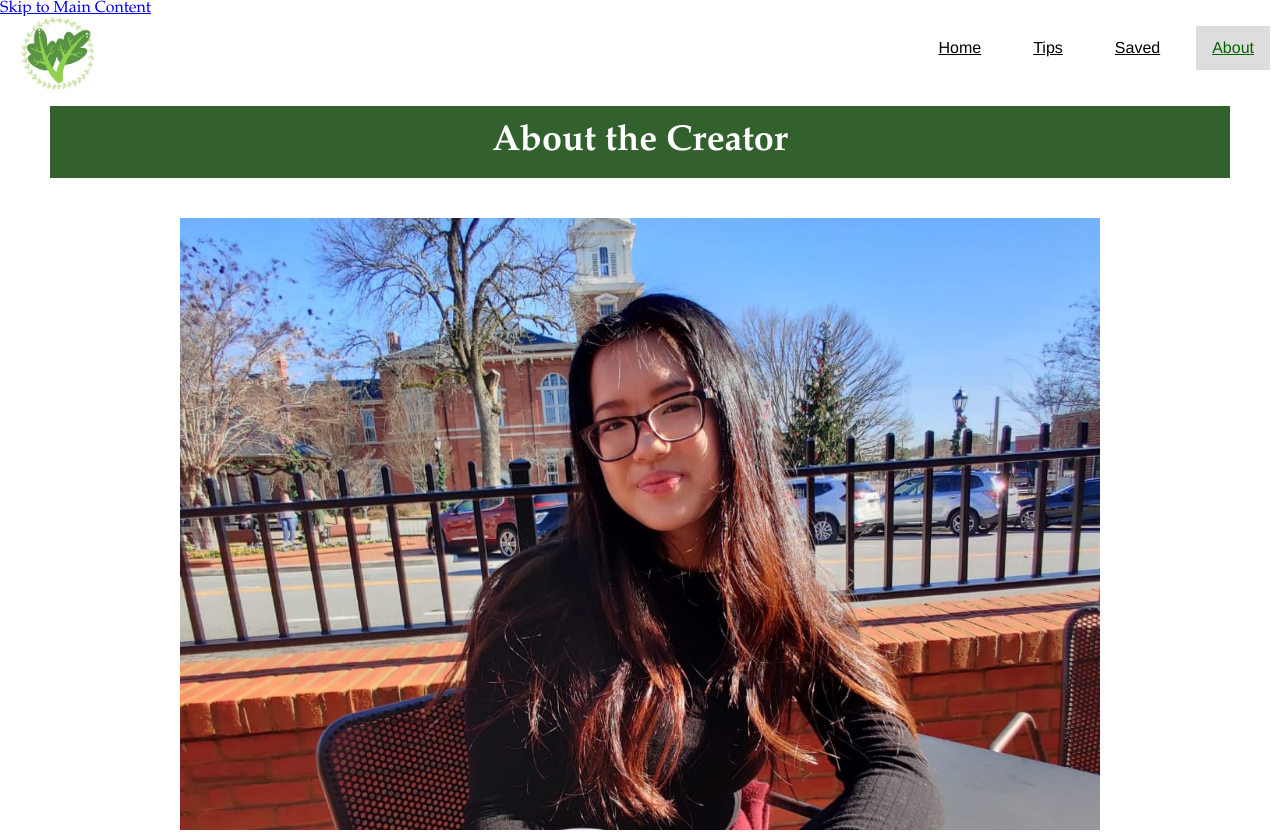
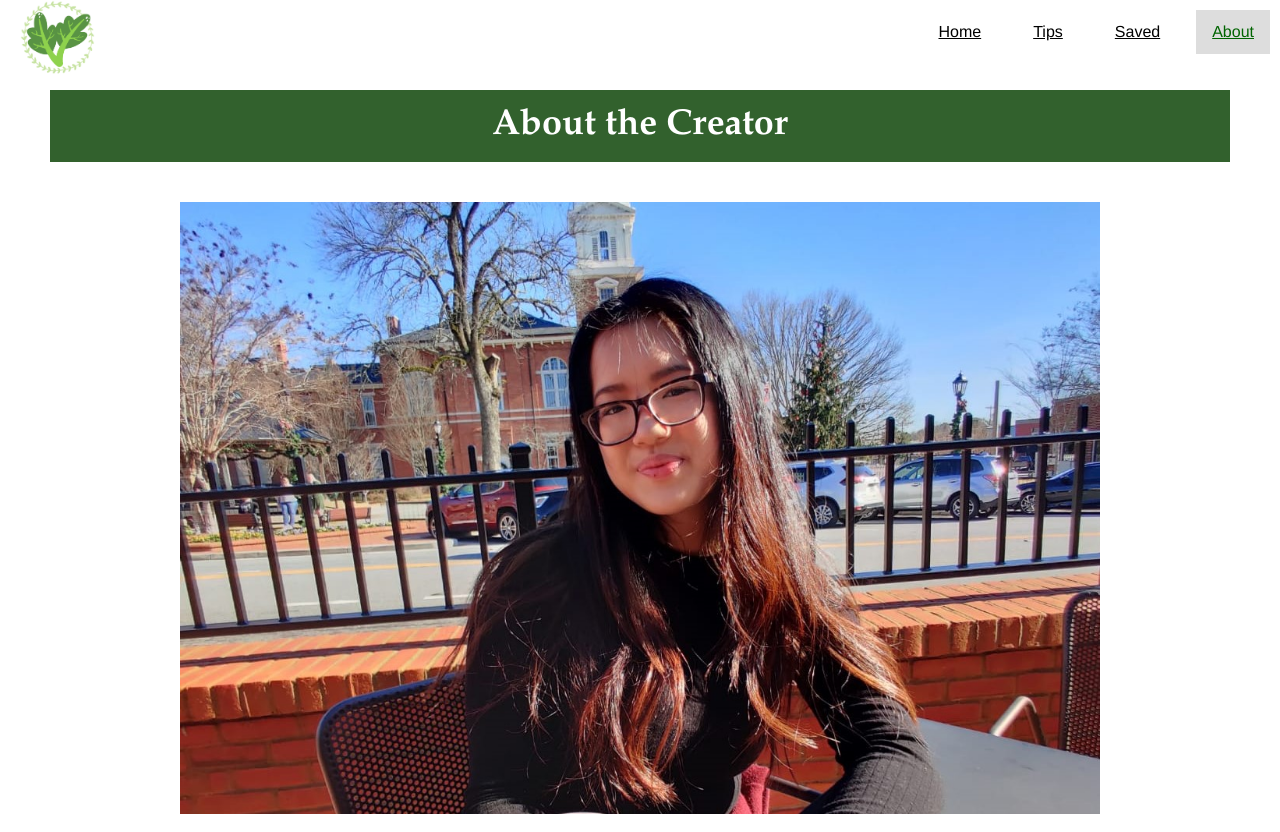
Before and after one commit to clumanauw/CLumanauw.github.io, a plain HTML site: page about.html in a window 1280 px wide. Shown: the top 832 px of the page. Drawn offline with Linux system fonts and the light colour scheme.

Commit message:
Add files via upload

```diff
--- a/about.html
+++ b/about.html
@@ -15,7 +15,7 @@
 </head>
 <body>
 	<header>
-		<div class="skip-link"><a href="#main">Skip to Main Content</a></div>
+		<a class="skip" href="#main">Skip to Main Content</a>
 		<nav>
 		<img src = "images/vegout_logo.png" width="10" alt = "vegout_logo"/>
 
```
Also changed, not shown: index.html (+1 -1 lines), saved.html (+1 -1 lines).
